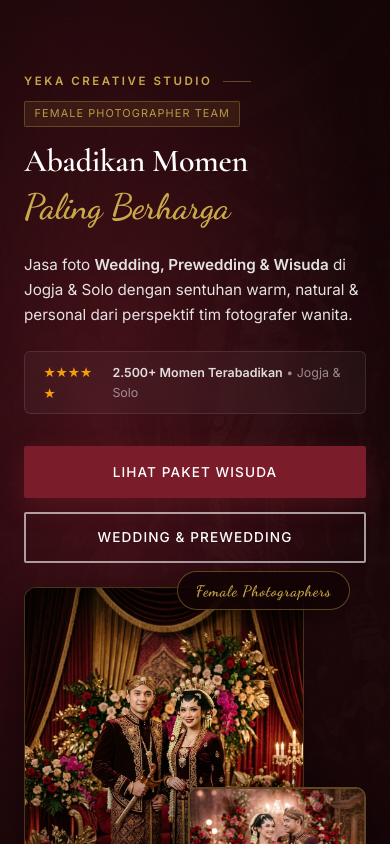
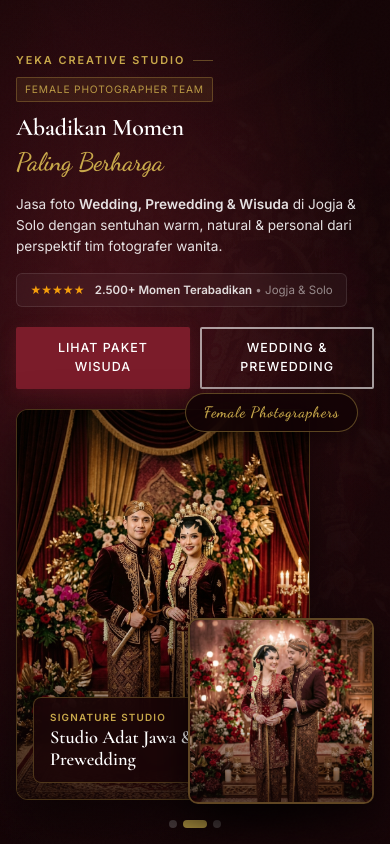
Before and after one commit to andrew-sora/yeka-studio, a Next.js app: page / in a window 390 px wide. Shown: the top 844 px of the page. Built offline with nearby package versions, Linux system fonts and the light colour scheme.

Commit message:
style: reduce mobile font sizes and button padding for cleaner layout

```diff
--- a/src/app/globals.css
+++ b/src/app/globals.css
@@ -179,19 +179,22 @@ p, span, li, button, input, label {
 
 @media (max-width: 768px) {
   body {
-    font-size: 0.95rem; /* Ensure 15px-16px baseline readability on mobile */
-    padding-bottom: 72px; /* Prevent sticky mobile CTA from overlapping footer */
+    font-size: 0.875rem;
+    padding-bottom: 72px;
   }
 
   p {
-    font-size: 0.95rem !important;
-    line-height: 1.65 !important;
+    font-size: 0.875rem;
+    line-height: 1.55;
   }
 
   .btn-primary, .btn-outline {
-    width: 100%;
+    flex: 1;
     justify-content: center;
-    padding: 0.95rem 1.25rem;
+    padding: 0.65rem 0.85rem;
+    font-size: 0.76rem;
+    letter-spacing: 0.04em;
+    text-align: center;
   }
 }
 
--- a/src/components/HeroSection.tsx
+++ b/src/components/HeroSection.tsx
@@ -74,7 +74,7 @@ export default function HeroSection() {
         position: 'relative',
         display: 'flex',
         alignItems: 'center',
-        padding: 'clamp(4.5rem, 7vw, 6.5rem) 1.5rem clamp(2.5rem, 5vw, 4rem)',
+        padding: 'clamp(3.25rem, 6vw, 5.5rem) 1rem clamp(1.75rem, 4vw, 3rem)',
         overflow: 'hidden',
       }}
     >
@@ -125,7 +125,7 @@ export default function HeroSection() {
           margin: '0 auto',
           display: 'grid',
           gridTemplateColumns: 'repeat(auto-fit, minmax(min(100%, 280px), 1fr))',
-          gap: 'clamp(1.5rem, 4vw, 3.5rem)',
+          gap: 'clamp(1.25rem, 3.5vw, 3rem)',
           alignItems: 'center',
           overflowWrap: 'break-word',
           wordBreak: 'break-word',
@@ -135,10 +135,10 @@ export default function HeroSection() {
         <div style={{ textAlign: 'left', maxWidth: '100%' }}>
 
           {/* Brand Header */}
-          <div className="animate-on-enter opacity-0-init" style={{ marginBottom: '1rem', display: 'flex', alignItems: 'center', gap: '0.65rem', flexWrap: 'wrap' }}>
+          <div className="animate-on-enter opacity-0-init" style={{ marginBottom: '0.75rem', display: 'flex', alignItems: 'center', gap: '0.5rem', flexWrap: 'wrap' }}>
             <span style={{
-              fontSize: '0.72rem',
-              letterSpacing: '0.22em',
+              fontSize: '0.68rem',
+              letterSpacing: '0.18em',
               color: '#C9A94B',
               textTransform: 'uppercase',
               fontFamily: 'Inter, sans-serif',
@@ -146,15 +146,15 @@ export default function HeroSection() {
             }}>
               YEKA CREATIVE STUDIO
             </span>
-            <span style={{ height: '1px', width: '28px', background: 'rgba(201,169,75,0.4)' }} />
+            <span style={{ height: '1px', width: '20px', background: 'rgba(201,169,75,0.4)' }} />
             <span style={{
-              fontSize: '0.68rem',
+              fontSize: '0.64rem',
               color: 'rgba(201, 169, 75, 0.9)',
               background: 'rgba(201, 169, 75, 0.1)',
               border: '1px solid rgba(201, 169, 75, 0.3)',
-              padding: '0.2rem 0.6rem',
+              padding: '0.18rem 0.5rem',
               borderRadius: '2px',
-              letterSpacing: '0.1em',
+              letterSpacing: '0.08em',
               textTransform: 'uppercase',
               fontFamily: 'Inter, sans-serif',
             }}>
@@ -164,18 +164,18 @@ export default function HeroSection() {
 
           {/* Main Headline with High-Impact Value Proposition */}
           <h1 className="animate-on-enter opacity-0-init font-display" style={{
-            fontSize: 'clamp(2rem, 5.5vw, 3.8rem)',
+            fontSize: 'clamp(1.5rem, 4.2vw, 3.4rem)',
             fontWeight: 600,
             color: 'white',
-            lineHeight: 1.15,
-            marginBottom: '1rem',
+            lineHeight: 1.18,
+            marginBottom: '0.75rem',
             letterSpacing: '-0.01em',
             wordBreak: 'break-word',
           }}>
             Abadikan Momen<br />
             <span className="font-script" style={{
               color: '#C9A94B',
-              fontSize: '1.1em',
+              fontSize: '1.05em',
               fontWeight: 400,
               display: 'inline-block',
             }}>
@@ -186,11 +186,11 @@ export default function HeroSection() {
           {/* Explicit 3-Second Value Proposition Subtitle */}
           <p className="animate-on-enter opacity-0-init" style={{
             fontFamily: 'Inter, sans-serif',
-            fontSize: 'clamp(0.95rem, 1.8vw, 1.1rem)',
+            fontSize: 'clamp(0.85rem, 1.4vw, 1.05rem)',
             color: 'rgba(255, 255, 255, 0.88)',
-            lineHeight: 1.6,
-            marginBottom: '1.5rem',
-            maxWidth: '520px',
+            lineHeight: 1.55,
+            marginBottom: '1rem',
+            maxWidth: '480px',
           }}>
             Jasa foto <strong>Wedding, Prewedding &amp; Wisuda</strong> di Jogja &amp; Solo dengan sentuhan warm, natural &amp; personal dari perspektif tim fotografer wanita.
           </p>
@@ -199,21 +199,21 @@ export default function HeroSection() {
           <div className="animate-on-enter opacity-0-init" style={{
             display: 'flex',
             alignItems: 'center',
-            gap: '0.85rem',
-            marginBottom: '2rem',
-            padding: '0.65rem 1.15rem',
+            gap: '0.65rem',
+            marginBottom: '1.25rem',
+            padding: '0.4rem 0.85rem',
             background: 'rgba(255, 255, 255, 0.04)',
             border: '1px solid rgba(255, 255, 255, 0.1)',
             borderRadius: '6px',
             maxWidth: 'fit-content',
             backdropFilter: 'blur(8px)',
           }}>
-            <div style={{ display: 'flex', color: '#F59E0B', fontSize: '0.85rem', gap: '3px' }}>
+            <div style={{ display: 'flex', color: '#F59E0B', fontSize: '0.75rem', gap: '2px' }}>
               ★★★★★
             </div>
             <div style={{
               fontFamily: 'Inter, sans-serif',
-              fontSize: '0.78rem',
+              fontSize: '0.72rem',
               color: 'rgba(255,255,255,0.85)',
               lineHeight: 1.3,
             }}>
@@ -224,7 +224,7 @@ export default function HeroSection() {
           {/* Clean Dual CTAs */}
           <div className="animate-on-enter opacity-0-init" style={{
             display: 'flex',
-            gap: '0.85rem',
+            gap: '0.65rem',
             flexWrap: 'wrap',
             alignItems: 'center',
           }}>
@@ -235,9 +235,9 @@ export default function HeroSection() {
               style={{
                 background: 'var(--maroon)',
                 borderColor: 'var(--maroon)',
-                padding: '0.85rem 1.6rem',
-                fontSize: '0.85rem',
-                boxShadow: '0 8px 24px rgba(123,28,42,0.4)',
+                padding: '0.65rem 1.25rem',
+                fontSize: '0.78rem',
+                boxShadow: '0 4px 16px rgba(123,28,42,0.3)',
               }}
             >
               Lihat Paket Wisuda
@@ -247,8 +247,8 @@ export default function HeroSection() {
               id="cta-wedding-hero"
               className="btn-outline"
               style={{
-                padding: '0.85rem 1.6rem',
-                fontSize: '0.85rem',
+                padding: '0.65rem 1.25rem',
+                fontSize: '0.78rem',
               }}
             >
               Wedding &amp; Prewedding
```
